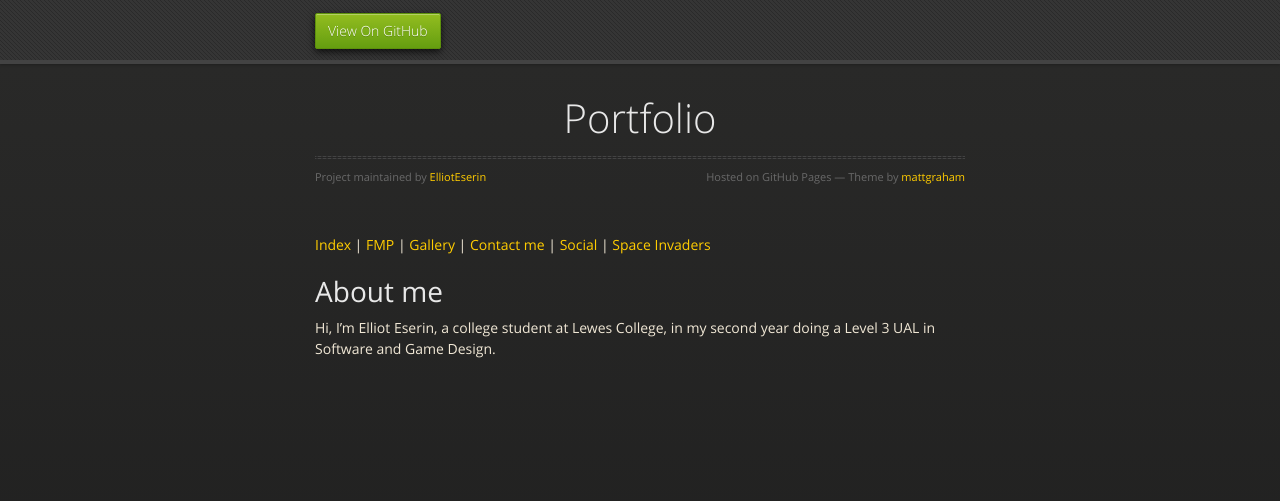
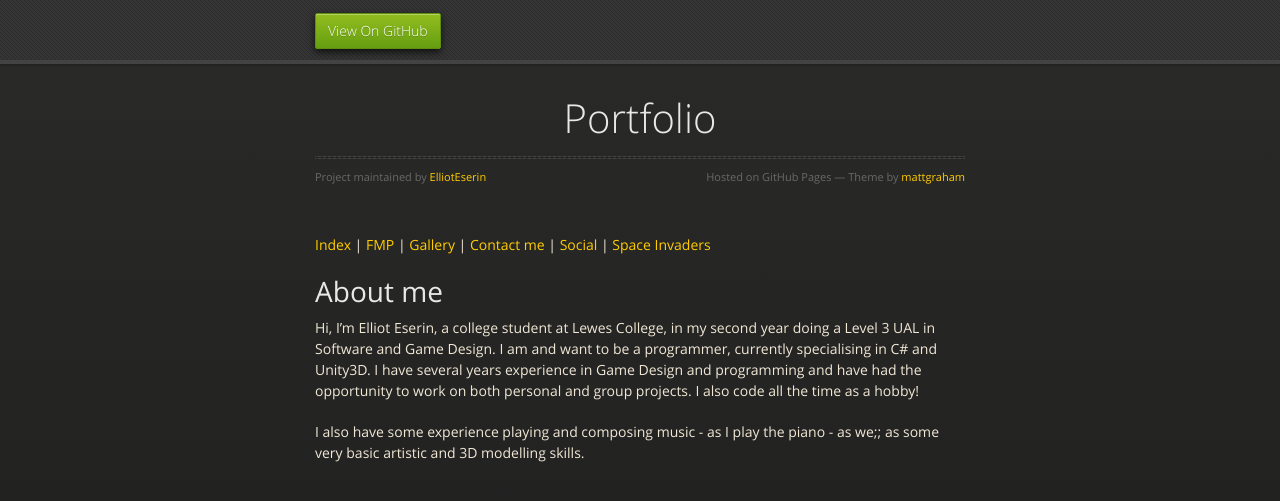
Before and after one commit to ElliotEserin/Portfolio, a Jekyll site: the page built from index.md, in a window 1280 px wide. Shown: the top 501 px of the page. Built offline with Jekyll 4.4.1, drawn with Linux system fonts in a browser that asks for light colours; the repository's description, which GitHub fills in, is left out; our own code applies the rules of GitHub Pages for plain Markdown files.

Commit message:
Update index.md

```diff
--- a/index.md
+++ b/index.md
@@ -5,3 +5,6 @@ layout: default
 # About me
 
 Hi, I'm Elliot Eserin, a college student at Lewes College, in my second year doing a Level 3 UAL in Software and Game Design.
+I am and want to be a programmer, currently specialising in C# and Unity3D. I have several years experience in Game Design and programming and have had the opportunity to work on both personal and group projects. I also code all the time as a hobby!
+
+I also have some experience playing and composing music - as I play the piano - as we;; as some very basic artistic and 3D modelling skills.
```
